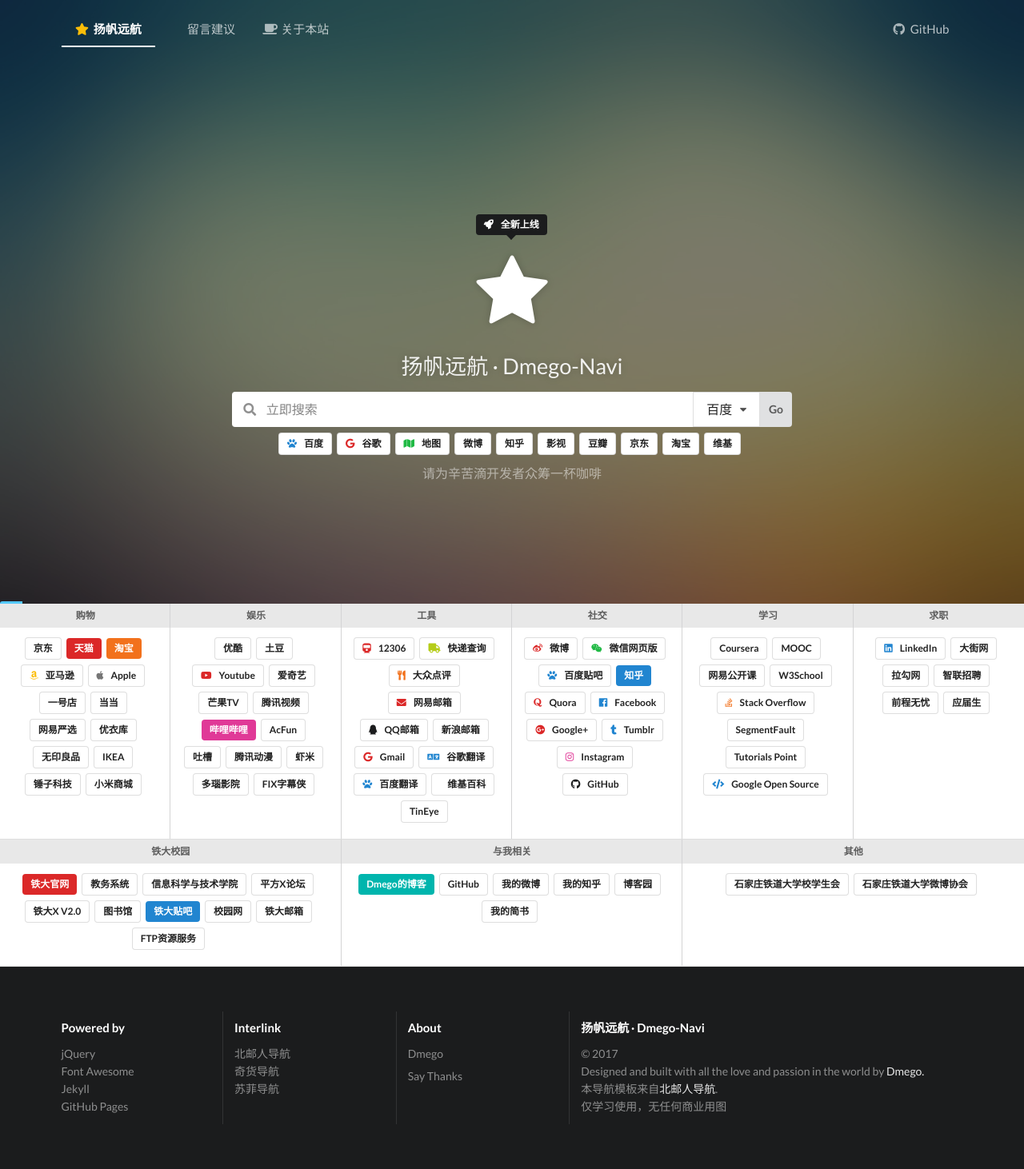
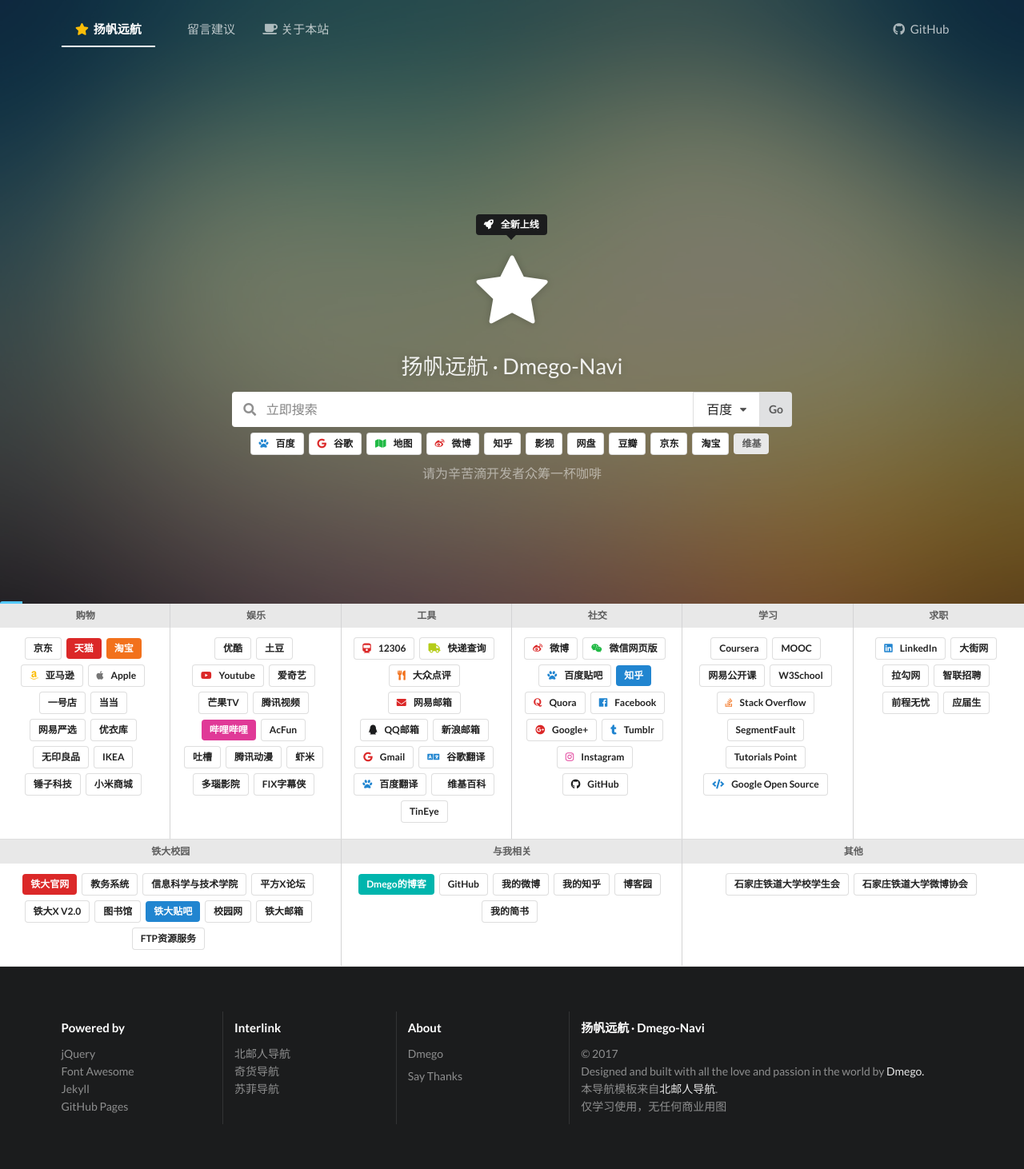
Before and after one commit to dmego/dmegonavi.github.io, a Jekyll site: the page built from index.html, in a window 1280 px wide. Shown: the whole page at 80% size. Built offline with Jekyll 4.4.1, drawn with Linux system fonts in a browser that asks for light colours; comment, search, counter and statistics services are not loaded.

Commit message:
修复搜索界面出现的BUG

```diff
--- a/_data/search_services.yml
+++ b/_data/search_services.yml
@@ -25,7 +25,7 @@
   name: 微博
   url: http://s.weibo.com/weibo/
   shortcut: 微博
-  # icon: weibo red
+  icon: weibo red
   style: basic
 
 - id: zhihu
@@ -44,6 +44,8 @@
   name: 网盘
   url: http://www.panc.cc/s/
   suffix: "/td_0"
+  shortcut: 网盘
+  style: basic
 
 - id: douban
   name: 豆瓣
@@ -67,6 +69,7 @@
 - id: github
   name: GitHub
   url: http://github.com/search?q=
+  style: basic
 
 - id: wechat
   name: 微信公众号
@@ -81,7 +84,7 @@
   url: https://www.wikipedia.org/wiki/
   shortcut: 维基
   # icon: wikipedia black
-  style: basic
+
 
 - id: baiduxueshu
   name: 百度学术
```
